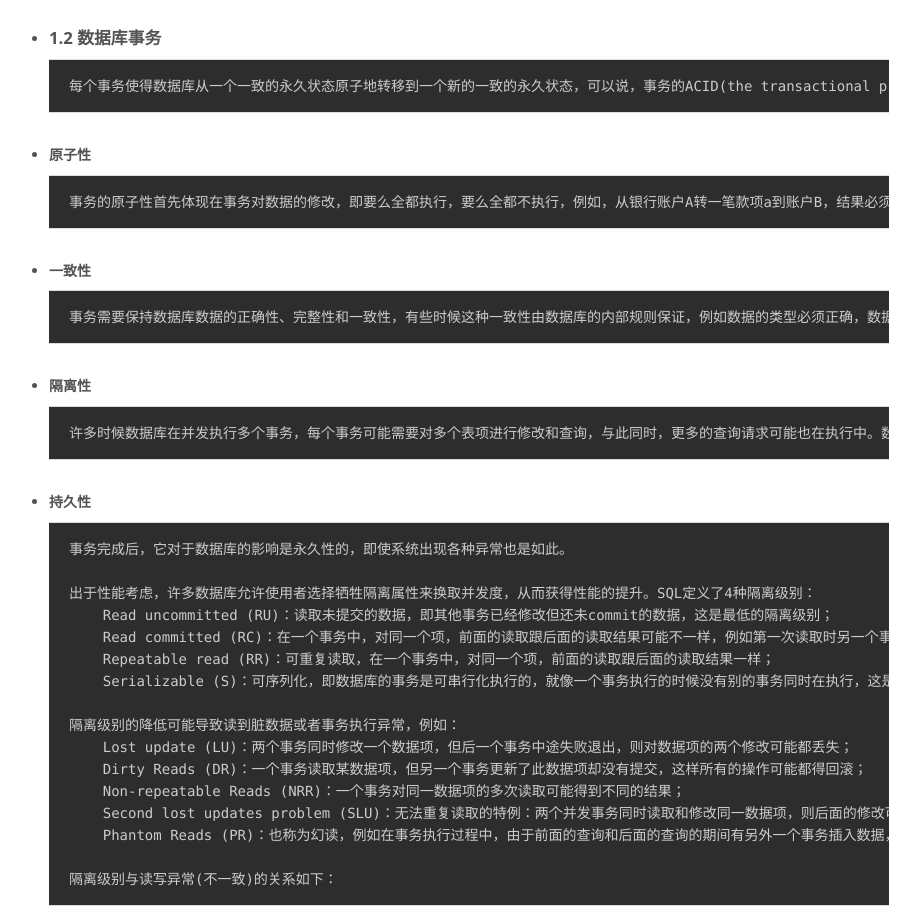
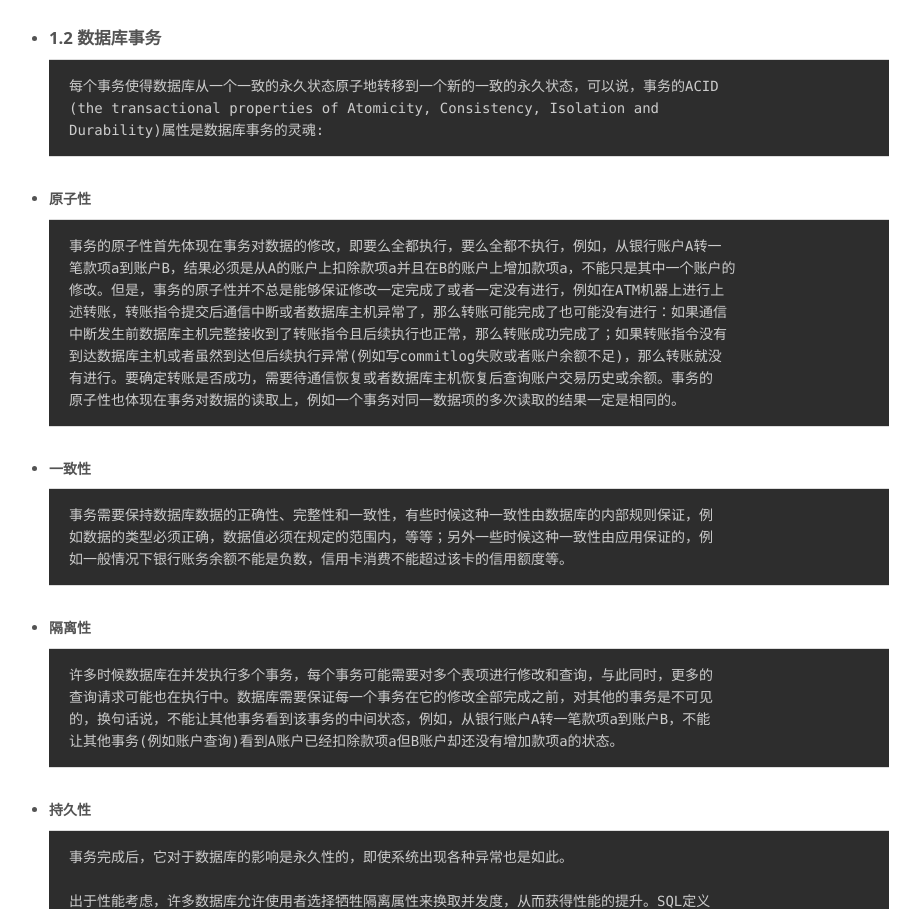
Before and after one commit to Xebin/xebin.github.io, a plain HTML site: page 2016/04/04/找面包日记/index.html in a window 1280 px wide. Shown: the part 1013-1922 px from the top of the page, without its empty margins (271-1191 px from the left). Drawn offline with nearby package versions, Linux system fonts and the light colour scheme; some packages are replaced by stand-ins of ours; a script that the page names is missing; a web font is replaced by a local one.

Commit message:
Site updated: 2016-04-05 21:48:59

```diff
--- a/2016/04/04/找面包日记/index.html
+++ b/2016/04/04/找面包日记/index.html
@@ -19,7 +19,7 @@
  1.1.1， mysql最基本的分页查询方式：
     select * from table where xxx in (1,2,3) order by id limit #offset#, 200
     select * from content">
-<meta property="og:updated_time" content="2016-04-05T13:21:33.300Z">
+<meta property="og:updated_time" content="2016-04-05T13:48:50.776Z">
 <meta name="twitter:card" content="summary">
 <meta name="twitter:title" content="找面包日记">
 <meta name="twitter:description" content="找面包日记一，mysql数据库
@@ -196,28 +196,50 @@
 </code></pre></li>
 </ul>
 <ul>
-<li><h4 id="1-2-数据库事务"><a href="#1-2-数据库事务" class="headerlink" title="1.2 数据库事务"></a>1.2 数据库事务</h4><pre><code>每个事务使得数据库从一个一致的永久状态原子地转移到一个新的一致的永久状态，可以说，事务的ACID(the transactional properties of Atomicity, Consistency, Isolation and Durability)属性是数据库事务的灵魂：
+<li><h4 id="1-2-数据库事务"><a href="#1-2-数据库事务" class="headerlink" title="1.2 数据库事务"></a>1.2 数据库事务</h4><pre><code>每个事务使得数据库从一个一致的永久状态原子地转移到一个新的一致的永久状态，可以说，事务的ACID
+(the transactional properties of Atomicity, Consistency, Isolation and
+Durability)属性是数据库事务的灵魂:
 </code></pre></li>
-<li><h5 id="原子性"><a href="#原子性" class="headerlink" title="原子性"></a><strong>原子性</strong></h5><pre><code>事务的原子性首先体现在事务对数据的修改，即要么全都执行，要么全都不执行，例如，从银行账户A转一笔款项a到账户B，结果必须是从A的账户上扣除款项a并且在B的账户上增加款项a，不能只是其中一个账户的修改。但是，事务的原子性并不总是能够保证修改一定完成了或者一定没有进行，例如在ATM机器上进行上述转账，转账指令提交后通信中断或者数据库主机异常了，那么转账可能完成了也可能没有进行：如果通信中断发生前数据库主机完整接收到了转账指令且后续执行也正常，那么转账成功完成了；如果转账指令没有到达数据库主机或者虽然到达但后续执行异常(例如写commit log失败或者账户余额不足)，那么转账就没有进行。要确定转账是否成功，需要待通信恢复或者数据库主机恢复后查询账户交易历史或余额。事务的原子性也体现在事务对数据的读取上，例如一个事务对同一数据项的多次读取的结果一定是相同的。
+<li><h5 id="原子性"><a href="#原子性" class="headerlink" title="原子性"></a><strong>原子性</strong></h5><pre><code>事务的原子性首先体现在事务对数据的修改，即要么全都执行，要么全都不执行，例如，从银行账户A转一
+笔款项a到账户B，结果必须是从A的账户上扣除款项a并且在B的账户上增加款项a，不能只是其中一个账户的
+修改。但是，事务的原子性并不总是能够保证修改一定完成了或者一定没有进行，例如在ATM机器上进行上
+述转账，转账指令提交后通信中断或者数据库主机异常了，那么转账可能完成了也可能没有进行：如果通信
+中断发生前数据库主机完整接收到了转账指令且后续执行也正常，那么转账成功完成了；如果转账指令没有
+到达数据库主机或者虽然到达但后续执行异常(例如写commitlog失败或者账户余额不足)，那么转账就没
+有进行。要确定转账是否成功，需要待通信恢复或者数据库主机恢复后查询账户交易历史或余额。事务的
+原子性也体现在事务对数据的读取上，例如一个事务对同一数据项的多次读取的结果一定是相同的。
 </code></pre></li>
-<li><h5 id="一致性"><a href="#一致性" class="headerlink" title="一致性"></a><strong>一致性</strong></h5><pre><code>事务需要保持数据库数据的正确性、完整性和一致性，有些时候这种一致性由数据库的内部规则保证，例如数据的类型必须正确，数据值必须在规定的范围内，等等；另外一些时候这种一致性由应用保证的，例如一般情况下银行账务余额不能是负数，信用卡消费不能超过该卡的信用额度等。
+<li><h5 id="一致性"><a href="#一致性" class="headerlink" title="一致性"></a><strong>一致性</strong></h5><pre><code>事务需要保持数据库数据的正确性、完整性和一致性，有些时候这种一致性由数据库的内部规则保证，例
+如数据的类型必须正确，数据值必须在规定的范围内，等等；另外一些时候这种一致性由应用保证的，例
+如一般情况下银行账务余额不能是负数，信用卡消费不能超过该卡的信用额度等。
 </code></pre></li>
-<li><h5 id="隔离性"><a href="#隔离性" class="headerlink" title="隔离性"></a><strong>隔离性</strong></h5><pre><code>许多时候数据库在并发执行多个事务，每个事务可能需要对多个表项进行修改和查询，与此同时，更多的查询请求可能也在执行中。数据库需要保证每一个事务在它的修改全部完成之前，对其他的事务是不可见的，换句话说，不能让其他事务看到该事务的中间状态，例如，从银行账户A转一笔款项a到账户B，不能让其他事务(例如账户查询)看到A账户已经扣除款项a但B账户却还没有增加款项a的状态。
+<li><h5 id="隔离性"><a href="#隔离性" class="headerlink" title="隔离性"></a><strong>隔离性</strong></h5><pre><code>许多时候数据库在并发执行多个事务，每个事务可能需要对多个表项进行修改和查询，与此同时，更多的
+查询请求可能也在执行中。数据库需要保证每一个事务在它的修改全部完成之前，对其他的事务是不可见
+的，换句话说，不能让其他事务看到该事务的中间状态，例如，从银行账户A转一笔款项a到账户B，不能
+让其他事务(例如账户查询)看到A账户已经扣除款项a但B账户却还没有增加款项a的状态。
 </code></pre></li>
 <li><h5 id="持久性"><a href="#持久性" class="headerlink" title="持久性"></a><strong>持久性</strong></h5><pre><code>事务完成后，它对于数据库的影响是永久性的，即使系统出现各种异常也是如此。
 
-出于性能考虑，许多数据库允许使用者选择牺牲隔离属性来换取并发度，从而获得性能的提升。SQL定义了4种隔离级别：
-    Read uncommitted (RU)：读取未提交的数据，即其他事务已经修改但还未commit的数据，这是最低的隔离级别；
-    Read committed (RC)：在一个事务中，对同一个项，前面的读取跟后面的读取结果可能不一样，例如第一次读取时另一个事务的修改还没有提交，第二次读取时已经提交了；
-    Repeatable read (RR)：可重复读取，在一个事务中，对同一个项，前面的读取跟后面的读取结果一样；
-    Serializable (S)：可序列化，即数据库的事务是可串行化执行的，就像一个事务执行的时候没有别的事务同时在执行，这是最高的隔离级别；
+出于性能考虑，许多数据库允许使用者选择牺牲隔离属性来换取并发度，从而获得性能的提升。SQL定义
+4种隔离级别：
+    Read uncommitted(RU)：读取未提交的数据，即其他事务已经修改但还未commit的数据，这是最低的
+                          隔离级别；
+    Read committe(RC)：在一个事务中，对同一个项，前面的读取跟后面的读取结果可能不一样，例如
+                       第一次读取时另一个事务的修改还没有提交，第二次读取时已经提交了；
+    Repeatable read(RR)：可重复读取，在一个事务中，对同一个项，前面的读取跟后面的读取结果一样；
+    Serializable (S)：可序列化，即数据库的事务是可串行化执行的，就像一个事务执行的时候没有别
+                      的事务同时在执行，这是最高的隔离级别；
 
 隔离级别的降低可能导致读到脏数据或者事务执行异常，例如：
-    Lost update (LU)：两个事务同时修改一个数据项，但后一个事务中途失败退出，则对数据项的两个修改可能都丢失；
-    Dirty Reads (DR)：一个事务读取某数据项，但另一个事务更新了此数据项却没有提交，这样所有的操作可能都得回滚；
+    Lost update (LU)：两个事务同时修改一个数据项，但后一个事务中途失败退出，则对数据项的两个
+                      修改可能都丢失；
+    Dirty Reads (DR)：一个事务读取某数据项，但另一个事务更新了此数据项却没有提交，这样所有的
+                      操作可能都得回滚；
     Non-repeatable Reads (NRR)：一个事务对同一数据项的多次读取可能得到不同的结果；
-    Second lost updates problem (SLU)：无法重复读取的特例：两个并发事务同时读取和修改同一数据项，则后面的修改可能使得前面的修改失效；
-    Phantom Reads (PR)：也称为幻读，例如在事务执行过程中，由于前面的查询和后面的查询的期间有另外一个事务插入数据，后面的查询结果出现了前面查询结果中未出现的数据。
+    Second lost updates proble(SLU)：无法重复读取的特例：两个并发事务同时读取和修改同一数据项，则后面的修改可能
+                 使得前面的修改失效；
+    Phantom Reads (PR)：也称为幻读，例如在事务执行过程中，由于前面的查询和后面的查询的期间有
+                        另外一个事务插入数据，后面的查询结果出现了前面查询结果中未出现的数据。
 
 隔离级别与读写异常(不一致)的关系如下：
 </code></pre></li>
@@ -225,17 +247,16 @@
 <figure class="highlight markdown"><table><tr><td class="gutter"><pre><span class="line">1</span><br><span class="line">2</span><br><span class="line">3</span><br><span class="line">4</span><br><span class="line">5</span><br></pre></td><td class="code"><pre><span class="line">|    | LU | DR | NRR | SLU | PR |</span><br><span class="line">| RU | Y  | Y  | Y   | Y   | Y  |</span><br><span class="line">| RC | N  | N  | N   | N   | N  |</span><br><span class="line">| RR | N  | N  | N   | N   | N  |</span><br><span class="line">| S  | N  | N  | N   | N   | N  |</span><br></pre></td></tr></table></figure>
 <pre><code>容易发现，在最高隔离级别serializable下，数据不会出现读写的不一致。
 
-不同的数据库支持的隔离级别不尽相同，例如oracle只支持read committed和serializable两个级别，MySQL支持全部四个级别。
+不同的数据库支持的隔离级别不尽相同，例如oracle只支持read  committed和serializable两个级别，MySQL支持全部四个级别。
 
-OceanBase的事务实现与经典关系数据库有所不同，其读事务基本是分布式并发执行的，写事务目前是集中式串行执行的，即serializable，且任何一个写事务在commit之前对其他读写事务都是不可见的，因此OceanBase是强一致的。
-</code></pre><h4 id="转发：http-blog-sina-com-cn-s-blog-3fc85e260100msz3-html"><a href="#转发：http-blog-sina-com-cn-s-blog-3fc85e260100msz3-html" class="headerlink" title="转发：http://blog.sina.com.cn/s/blog_3fc85e260100msz3.html"></a>转发：<a href="http://blog.sina.com.cn/s/blog_3fc85e260100msz3.html" target="_blank" rel="external">http://blog.sina.com.cn/s/blog_3fc85e260100msz3.html</a></h4><h4 id="参考文献"><a href="#参考文献" class="headerlink" title="参考文献"></a>参考文献</h4><ul>
-<li>1，<a href="https://blog.jamespan.me/2015/01/22/trick-of-paging-query/" target="_blank" rel="external">https://blog.jamespan.me/2015/01/22/trick-of-paging-query/</a></li>
-</ul>
-
+OceanBase的事务实现与经典关系数据库有所不同，其读事务基本是分布式并发执行的，写事务目前是集
+中式串行执行的，即serializable，且任何一个写事务在commit之前对其他读写事务都是不可见的，因此
+OceanBase是强一致的。
+</code></pre><h4 id="转发：http-blog-sina-com-cn-s-blog-3fc85e260100msz3-html"><a href="#转发：http-blog-sina-com-cn-s-blog-3fc85e260100msz3-html" class="headerlink" title="转发：http://blog.sina.com.cn/s/blog_3fc85e260100msz3.html"></a>转发：<a href="http://blog.sina.com.cn/s/blog_3fc85e260100msz3.html" target="_blank" rel="external">http://blog.sina.com.cn/s/blog_3fc85e260100msz3.html</a></h4>
 
     </div>
     <footer class="article-footer">
-      <a data-url="http://yoursite.com/2016/04/04/找面包日记/" data-id="cimngfs1m000345el8ijtlzsg" class="article-share-link">Share</a>
+      <a data-url="http://yoursite.com/2016/04/04/找面包日记/" data-id="cimnhew2h000378elai0y8s2g" class="article-share-link">Share</a>
 
 
     </footer>
```
Also changed, not shown: 2016/04/03/MR应用案例/index.html (+1 -1 lines), 2016/04/03/hadoop源码读书笔记/index.html (+1 -1 lines), 2016/04/04/java易错点总结/index.html (+1 -1 lines), 2016/04/04/深入理解java异常处理机制/index.html (+1 -1 lines), 2016/04/05/正则表达式背诵/index.html (+1 -1 lines), 2016/04/05/统计学习方法读书笔记/index.html (+1 -1 lines), index.html (+47 -26 lines).
